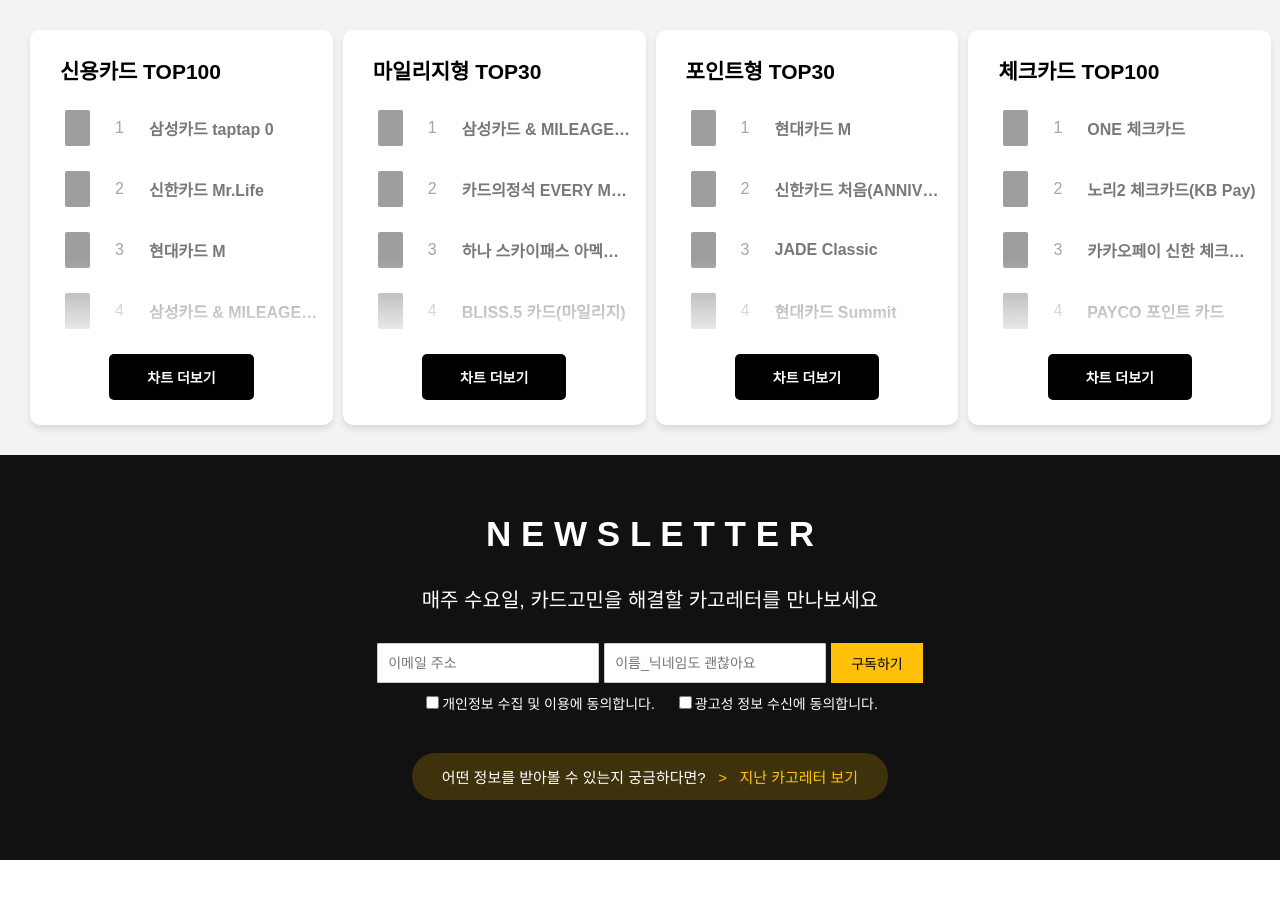
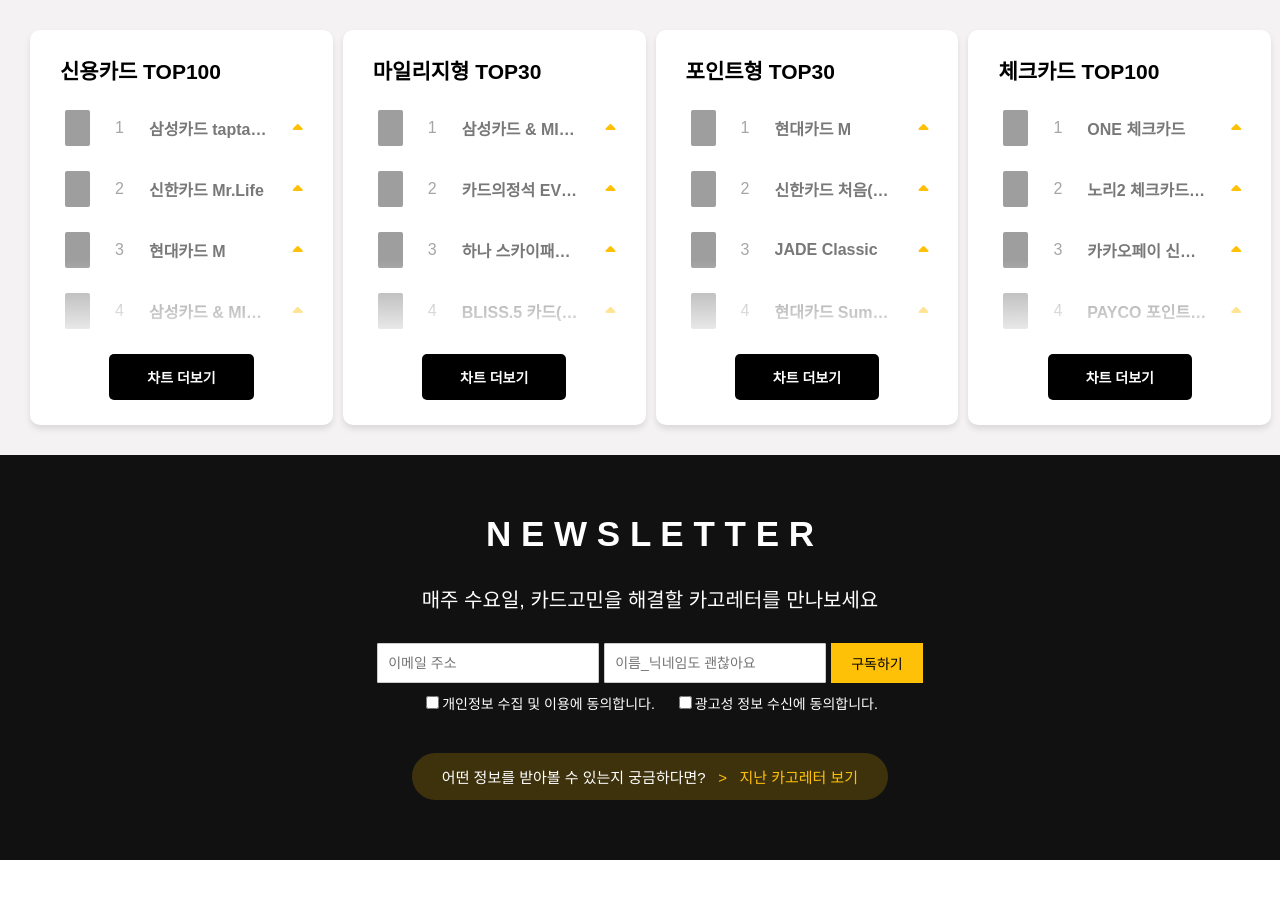
Before and after one commit to dmswl2515/CardFolio, a React (Create React App) app in the folder frontend/: page / in a window 1280 px wide. Shown: the part 1900-2798 px from the top of the page. Built offline with nearby package versions, Linux system fonts and the light colour scheme; grey boxes are pictures that could not be loaded.

Commit message:
카드 인기차트 front-end 작업 완료[skip ci]

```diff
--- a/frontend/package.json
+++ b/frontend/package.json
@@ -3,6 +3,8 @@
   "version": "0.1.0",
   "private": true,
   "dependencies": {
+    "@fortawesome/free-solid-svg-icons": "^6.7.2",
+    "@fortawesome/react-fontawesome": "^0.2.2",
     "cra-template": "1.2.0",
     "react": "^18.3.1",
     "react-dom": "^18.3.1",
--- a/frontend/src/Component/Chart/Chart.css
+++ b/frontend/src/Component/Chart/Chart.css
@@ -113,6 +113,11 @@
 
 }
 
+.chart-icon {
+    margin-right: 15px;
+    color: #ffc107;
+}
+
 .more-button {
     display: block;
     margin: 20px auto 10px;
--- a/frontend/src/Component/Chart/Chart.jsx
+++ b/frontend/src/Component/Chart/Chart.jsx
@@ -65,6 +65,7 @@ const Chart = () => {
                                         <img src={item.image} alt={item.name} className="chart-item-image"/>
                                         <span className="chart-rank">{item.rank}</span>
                                         <span className="name">{item.name}</span>
+                                        <i class="fa-solid fa-caret-up chart-icon"></i>
                                     </li>
                                 ))}
                             </ul>
```
Also changed, not shown: 1 other file (tests, documents, lock files or other folders).
